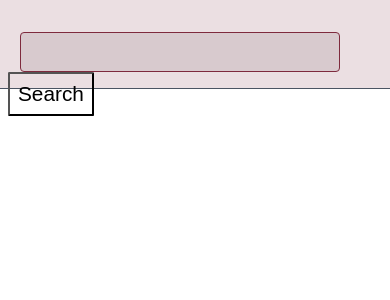
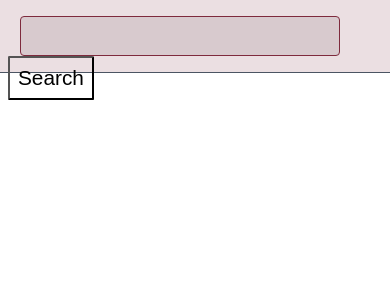
Before and after one commit to jimmyjamesm10-code/ecomerce-project, a Spring Boot app: page /ecom in a window 390 px wide. Shown: the part 59-359 px from the top of the page. Run offline with Spring Boot 4, Linux system fonts and the light colour scheme; data that the repository does not hold is empty.

Commit message:
Update style

```diff
--- a/src/main/resources/static/appstyle.css
+++ b/src/main/resources/static/appstyle.css
@@ -444,7 +444,7 @@ body .registration-page {
     }
 
     .search-bar {
-        padding-top: 2rem;
+        padding-top: 1rem;
         padding-bottom: 2rem;
         background-color: #ebdfe2;
         border-bottom: 0.5px solid #4b5563;
@@ -452,7 +452,6 @@ body .registration-page {
     }
 
     .search-form {
-        padding-top: 2rem;
         display: flex;
         align-items: center;
         color: transparent;
```
